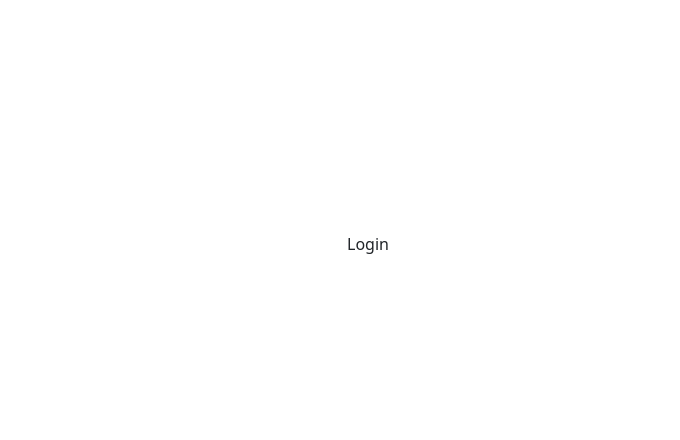
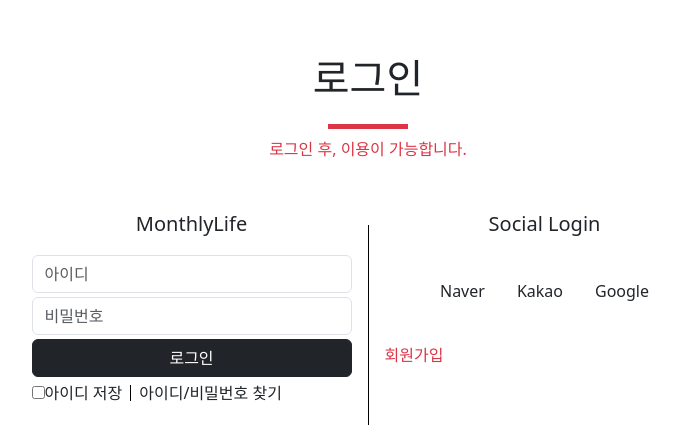
Before and after one commit to beyond-sw-camp/be12-fin-Gongcha1-MonthlyLIfe-FE, a Vue app: page /auth/login in a window 1280 px wide. Shown: the part 156-596 px from the top of the page, without its empty margins (272-952 px from the left). Built offline with nearby package versions, Linux system fonts and the light colour scheme.

Commit message:
[Feat] Login Page 화면구성
아이콘은 우선 글자로 대체 추후 소셜로그인 아이콘이 들어간다.

```diff
--- a/src/shop/auth/Login.vue
+++ b/src/shop/auth/Login.vue
@@ -3,7 +3,53 @@
 </script>
 
 <template>
-  <div>Login</div>
+  <div class="container">
+
+    <div class="mb-5">
+      <p class="fs-1 fw-bold">로그인</p>
+      <div class="d-flex justify-content-center">
+        <div class="bg-danger mb-2" style="width: 80px; height: 5px;"> </div>
+      </div>
+      <p class="fs-6 text-danger">로그인 후, 이용이 가능합니다.</p>
+    </div>
+
+    <div class="d-flex" >
+      <div style="width: 20em">
+        <p class="fs-5">MonthlyLife</p>
+        <input type="text" class="form-control mb-1" placeholder="아이디">
+
+        <input type="password" class="form-control mb-1" placeholder="비밀번호">
+        <button class="btn btn-dark w-100">로그인</button>
+
+
+        <div class="d-flex align-items-center">
+          <input type="checkbox">
+
+          <p class="m-0">아이디 저장</p>
+
+          <div class="bg-black m-2" style="height: 1em; width: 1px">      </div>
+
+          <p class="m-0">아이디/비밀번호 찾기</p>
+        </div>
+      </div>
+
+      <div class="bg-black m-3" style="height: 200px; width: 1px">      </div>
+
+      <div style="width: 20em">
+        <p class="fs-5">Social Login</p>
+
+        <div class="d-flex justify-content-center mt-4 mb-4">
+          <div class="m-3">Naver</div>
+          <div class="m-3">Kakao</div>
+          <div class="m-3">Google</div>
+        </div>
+
+        <div class="d-flex justify-content-start">
+          <p class="fs-6 text-danger">회원가입</p>
+        </div>
+      </div>
+    </div>
+  </div>
 </template>
 
 <style scoped>
```
